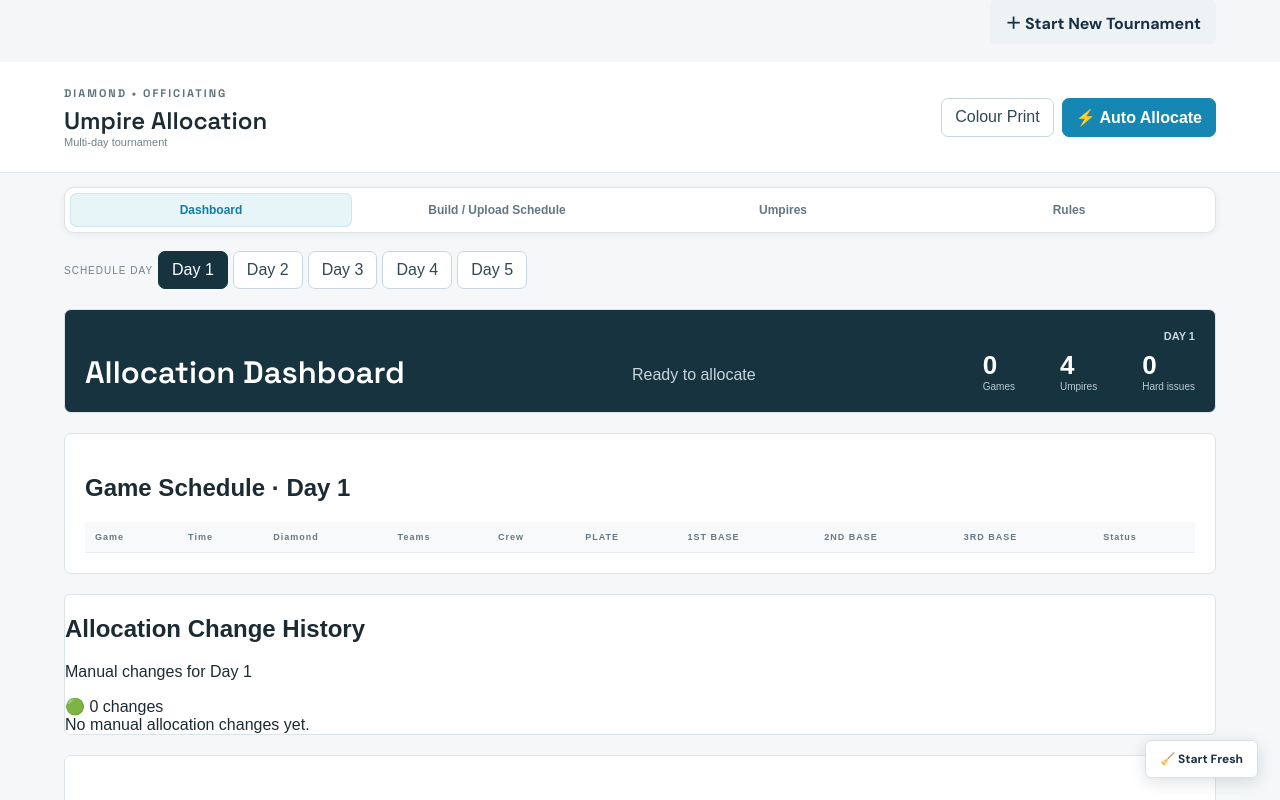
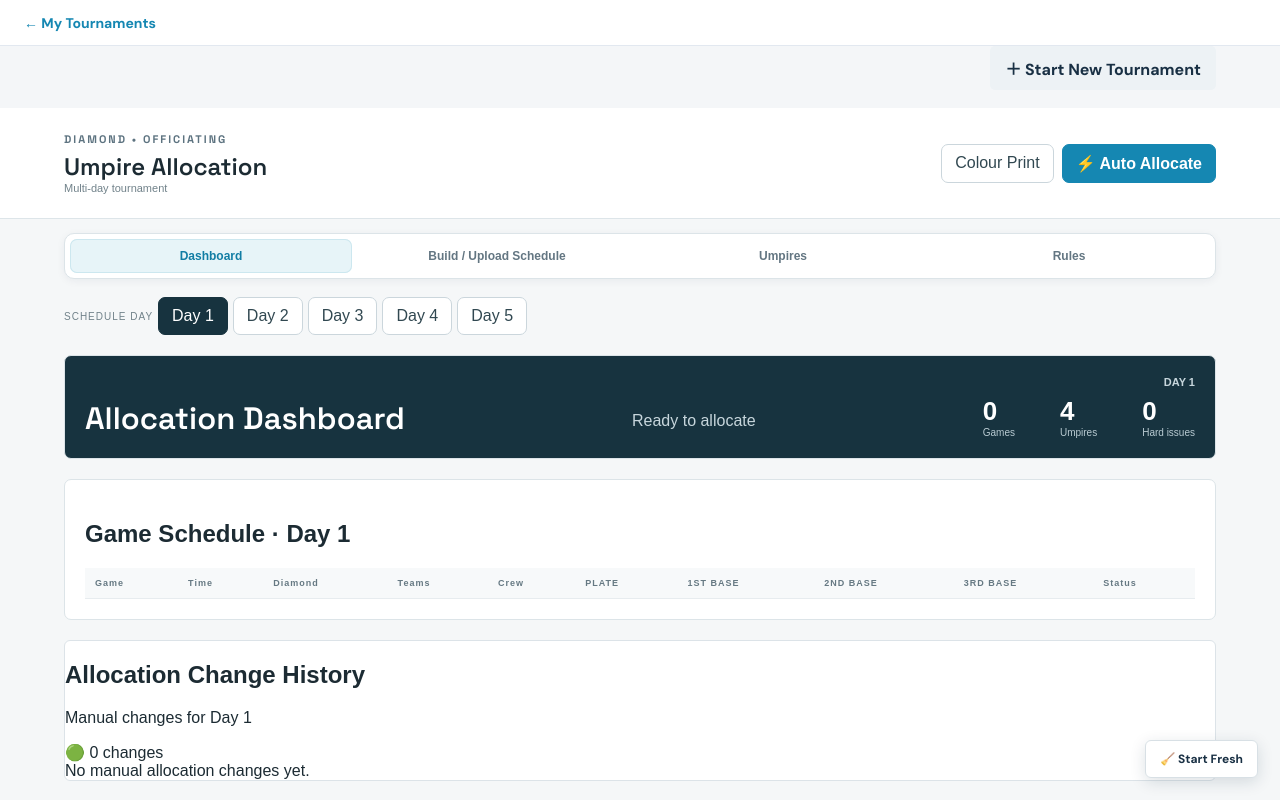
Before and after one commit to caseysmeekes/Softball-umpire-ai, a Next.js app: page /dashboard in a window 1280 px wide. Shown: the top 800 px of the page. Built offline with nearby package versions, Linux system fonts and the light colour scheme.

Commit message:
Make My Tournaments UI accessible from dashboard

```diff
--- a/app/dashboard/page.tsx
+++ b/app/dashboard/page.tsx
@@ -5,6 +5,11 @@ import StartNewTournament from './StartNewTournament'
 export default function DashboardPage() {
   return (
     <>
+      <div style={{ padding: '12px 24px', borderBottom: '1px solid #e2e8f0', background: '#fff' }}>
+        <a href="/tournaments" style={{ color: '#1587b2', fontWeight: 700, textDecoration: 'none', fontSize: 14 }}>
+          ← My Tournaments
+        </a>
+      </div>
       <TournamentCompletionBar />
       <div className="start-new-wrap">
         <StartNewTournament />
```
